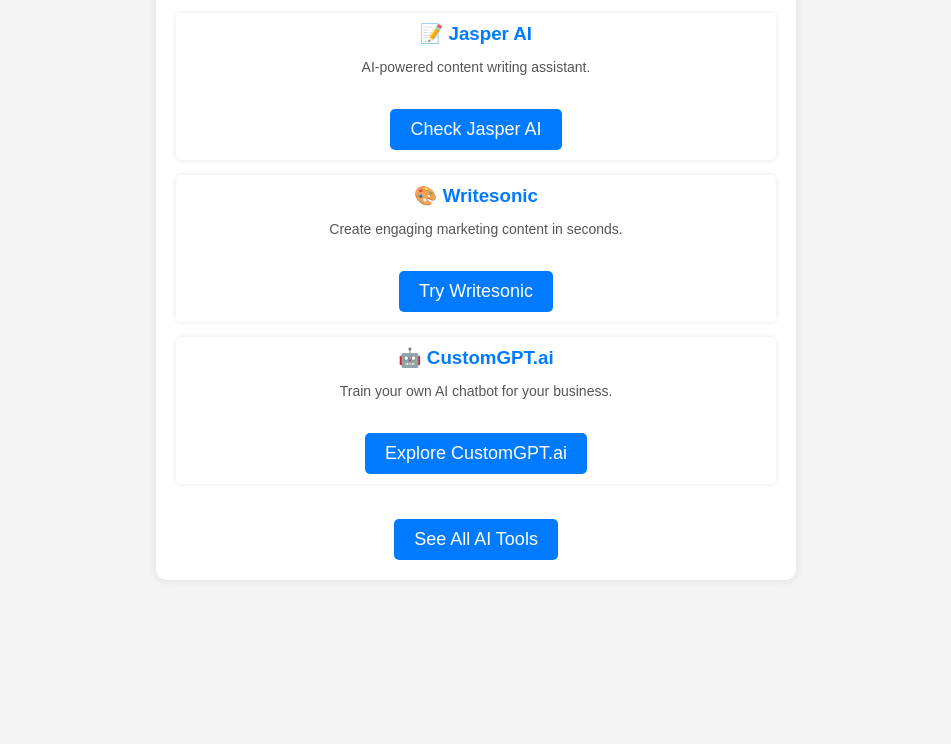
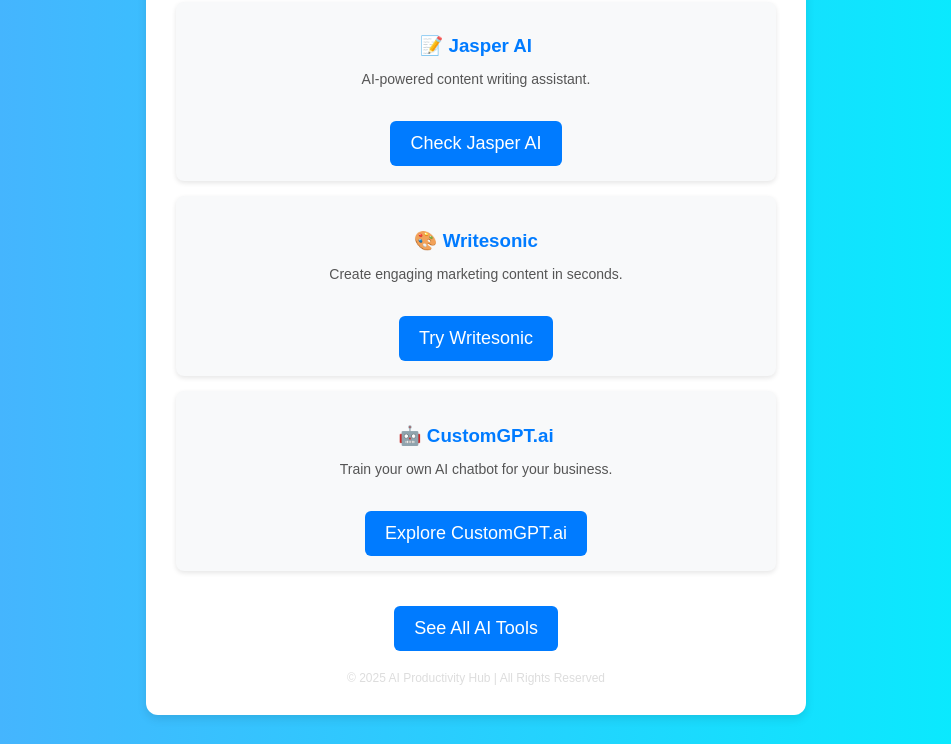
Before and after one commit to timothee1981/ai-tools, a plain HTML site: page index.html in a window 1280 px wide. Shown: the part 198-942 px from the top of the page, without its empty margins (164-1115 px from the left). Before the commit the page ends 836 px from the top, so only its background shows below. Drawn offline with Linux system fonts and the light colour scheme.

Commit message:
feat: initial commit

```diff
--- a/index.html
+++ b/index.html
@@ -5,14 +5,56 @@
     <meta name="viewport" content="width=device-width, initial-scale=1.0">
     <title>Best AI Tools for Productivity 🚀</title>
     <style>
-        body { font-family: Arial, sans-serif; text-align: center; padding: 50px; background-color: #f4f4f4; }
-        h1 { color: #333; }
-        .container { max-width: 600px; margin: auto; background: white; padding: 20px; border-radius: 10px; box-shadow: 0 0 10px rgba(0, 0, 0, 0.1); }
-        .cta { background: #007bff; color: white; padding: 10px 20px; text-decoration: none; border-radius: 5px; display: inline-block; margin-top: 20px; font-size: 18px; }
+        body {
+            font-family: 'Arial', sans-serif;
+            text-align: center;
+            background: linear-gradient(to right, #4facfe, #00f2fe);
+            color: #fff;
+            margin: 0;
+            padding: 0;
+        }
+        .container {
+            max-width: 600px;
+            margin: 50px auto;
+            background: white;
+            padding: 30px;
+            border-radius: 12px;
+            box-shadow: 0 4px 10px rgba(0, 0, 0, 0.1);
+            color: #333;
+        }
+        h1 { font-size: 28px; margin-bottom: 10px; }
+        p { font-size: 16px; color: #666; }
+
+        .ai-tool {
+            background: #f8f9fa;
+            padding: 15px;
+            margin: 15px 0;
+            border-radius: 8px;
+            box-shadow: 0 2px 5px rgba(0, 0, 0, 0.1);
+            transition: transform 0.2s ease-in-out;
+        }
+        .ai-tool:hover { transform: scale(1.02); }
+        .ai-tool h3 { color: #007bff; margin-bottom: 5px; }
+        .ai-tool p { font-size: 14px; color: #555; }
+
+        .cta {
+            background: #007bff;
+            color: white;
+            padding: 12px 20px;
+            text-decoration: none;
+            border-radius: 6px;
+            display: inline-block;
+            margin-top: 20px;
+            font-size: 18px;
+            transition: background 0.3s ease;
+        }
         .cta:hover { background: #0056b3; }
-        .ai-tool { background: #fff; padding: 10px; margin: 15px 0; border-radius: 5px; box-shadow: 0 0 5px rgba(0, 0, 0, 0.1); }
-        .ai-tool h3 { margin: 0; color: #007bff; }
-        .ai-tool p { font-size: 14px; color: #555; }
+
+        footer {
+            margin-top: 20px;
+            font-size: 12px;
+            color: #ddd;
+        }
     </style>
 </head>
 <body>
@@ -39,6 +81,8 @@
         </div>
 
         <a href="#" class="cta">See All AI Tools</a>
+
+        <footer>© 2025 AI Productivity Hub | All Rights Reserved</footer>
     </div>
 </body>
 </html>
```
